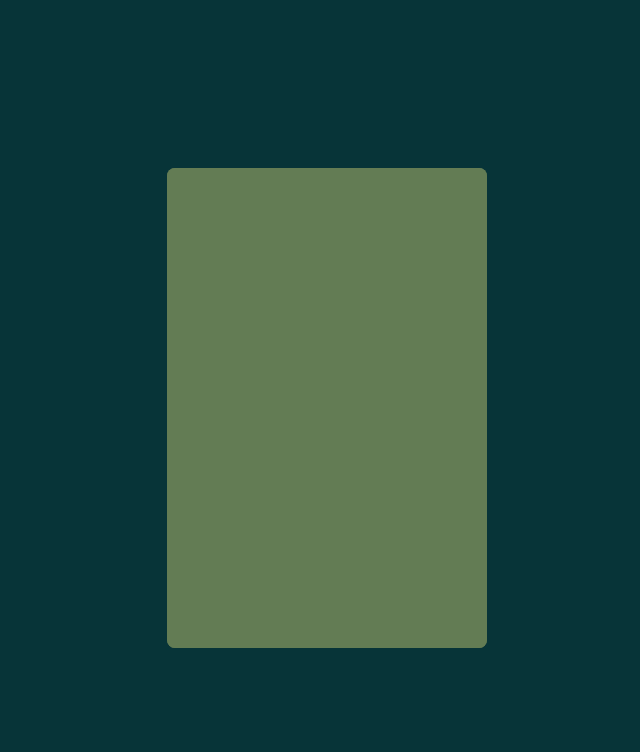
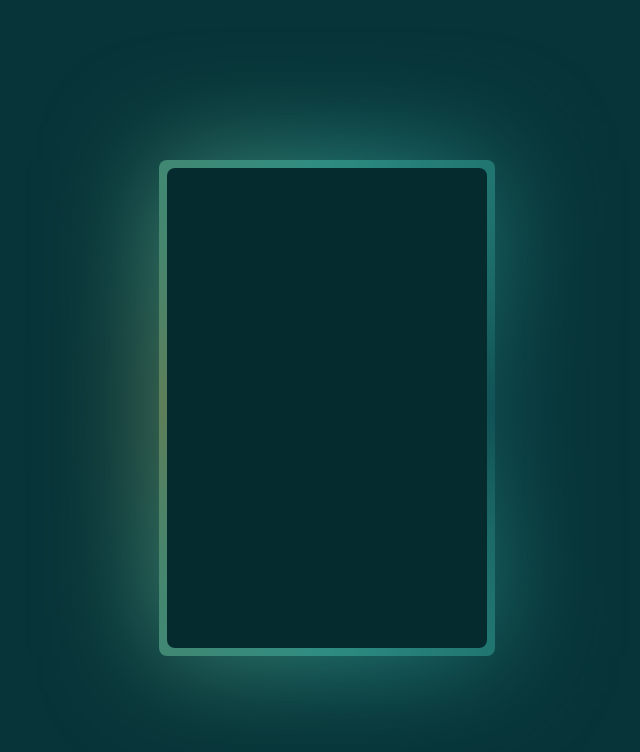
Before and after one commit to HanSolo0001/Animated-Glowing-Gradient-Border-CSS, a plain HTML site: page index.html in a window 1280 px wide. Shown: the whole page, without its empty margins (313-953 px from the left). Drawn offline with Linux system fonts and the light colour scheme.

Commit message:
Finished card css and animation using custom property and conic gradient

```diff
--- a/style.css
+++ b/style.css
@@ -1,3 +1,9 @@
+@property --gradient-angle {
+    syntax: "<angle>";
+    initial-value: 0deg;
+    inherits: false;
+}
+
 :root {
     --clr-1: #052b2f;
     --clr-2: #073438;
@@ -29,11 +35,31 @@ body {
 .card::after {
     content: "";
     position: absolute;
-    inset: 0;
-    background: var(--clr-5);
+    inset: -.5rem;
+    z-index: -1;
+    /*lineargradientnotbestsolutionforthisbutimprovelateraccordingtokevinpowellvideo*/
+    /*background: linear-gradient( 0deg, var(--clr-3), var(--clr-4), var(--clr-5));
+    */
+    background: conic-gradient(from var(--gradient-angle), var(--clr-3), var(--clr-4), var(--clr-5), var(--clr-4), var(--clr-3));
+    animation: rotation 20s linear infinite;
     border-radius: inherit;
     -webkit-border-radius: inherit;
     -moz-border-radius: inherit;
     -ms-border-radius: inherit;
     -o-border-radius: inherit;
+    -webkit-animation: rotation 20s linear infinite;
 }
+
+.card::after {
+    filter: blur(3.5rem);
+    -webkit-filter: blur(3.5rem);
+}
+
+@keyframes rotation {
+    0% {
+        --gradient-angle: 0deg;
+    }
+    100% {
+        --gradient-angle: 360deg;
+    }
+}
```
